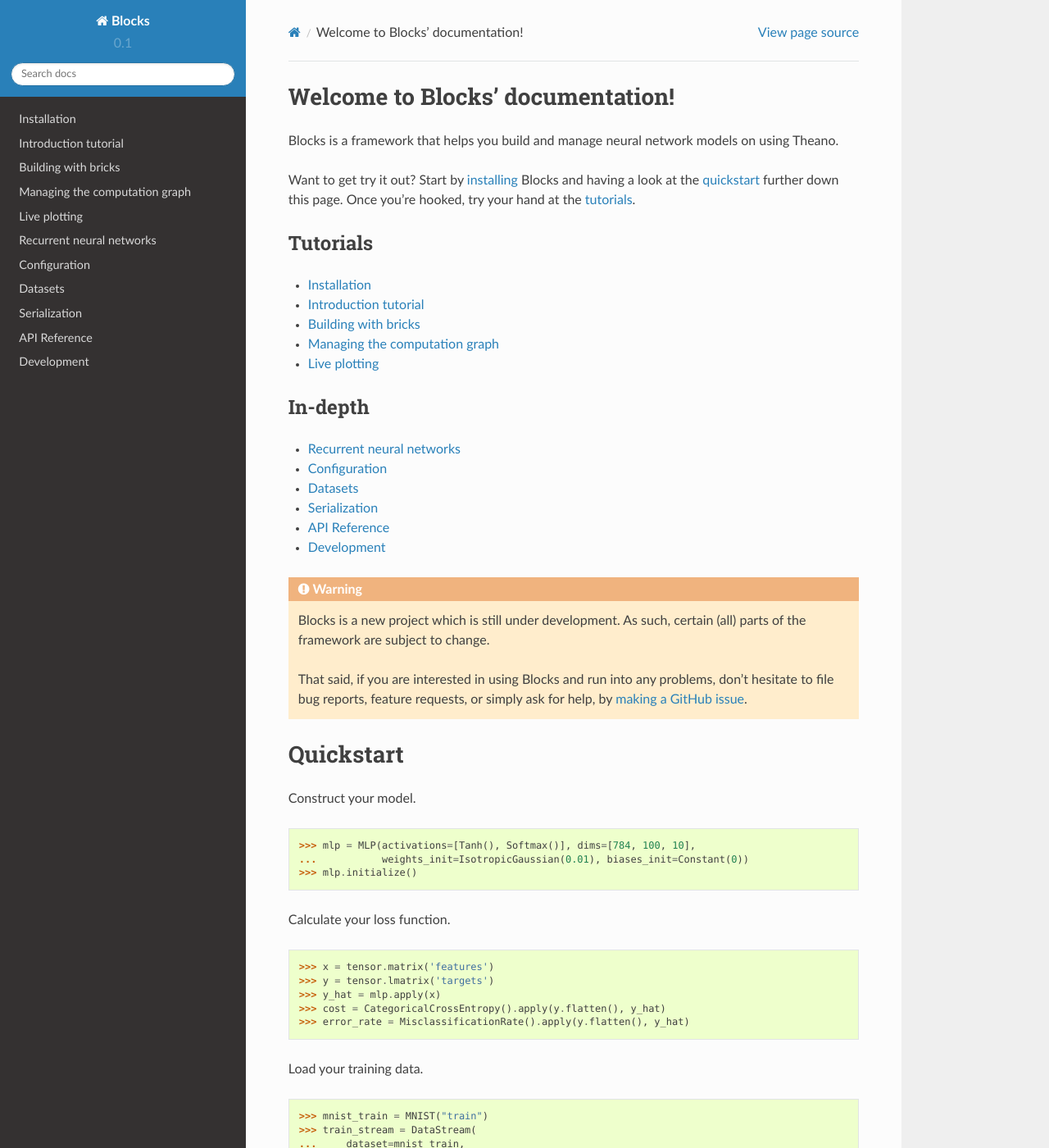
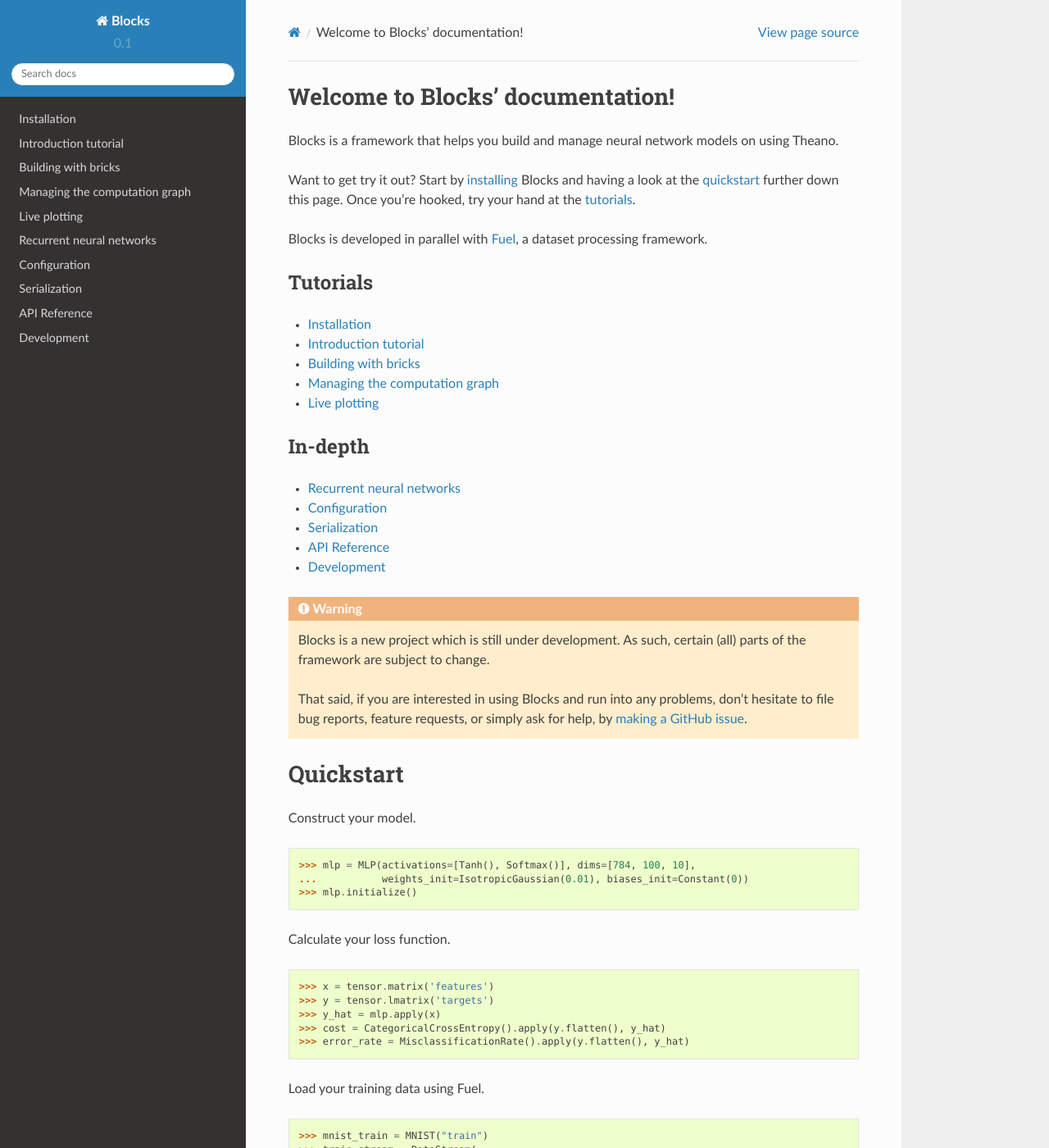
Before and after one commit to mila-iqia/blocks, a Sphinx documentation site: the page built from docs/index.rst, in a window 1280 px wide and 1400 px high. Shown: the whole window at 82% size. Built offline with Sphinx 7.4.7 and the Read the Docs theme 2.0.0, drawn with Linux system fonts in a browser that asks for light colours; some of the changed text lies outside the part shown.

Commit message:
Update docs

```diff
--- a/docs/index.rst
+++ b/docs/index.rst
@@ -6,6 +6,10 @@
 Want to get try it out? Start by :doc:`installing <setup>` Blocks and having a
 look at the :ref:`quickstart <quickstart>` further down this page. Once you're
 hooked, try your hand at the :ref:`tutorials <tutorials>`.
+
+Blocks is developed in parallel with Fuel_, a dataset processing framework.
+
+.. _Fuel: https://github.com/bartvm/fuel
 
 .. _tutorials:
 
@@ -27,7 +31,6 @@
 
    rnn
    configuration
-   datasets
    serialization
    api/index.rst
    development/index.rst
@@ -55,9 +58,9 @@
    >>> from blocks.bricks import MLP, Tanh, Softmax
    >>> from blocks.bricks.cost import CategoricalCrossEntropy, MisclassificationRate
    >>> from blocks.initialization import IsotropicGaussian, Constant
-   >>> from blocks.datasets.streams import DataStream
-   >>> from blocks.datasets.mnist import MNIST
-   >>> from blocks.datasets.schemes import SequentialScheme
+   >>> from fuel.streams import DataStream
+   >>> from fuel.datasets import MNIST
+   >>> from fuel.schemes import SequentialScheme
    >>> from blocks.extensions import FinishAfter, Printing
    >>> from blocks.extensions.monitoring import DataStreamMonitoring
    >>> from blocks.main_loop import MainLoop
@@ -76,7 +79,7 @@
 >>> cost = CategoricalCrossEntropy().apply(y.flatten(), y_hat)
 >>> error_rate = MisclassificationRate().apply(y.flatten(), y_hat)
 
-Load your training data.
+Load your training data using Fuel.
 
 >>> mnist_train = MNIST("train")
 >>> train_stream = DataStream(
--- a/docs/plotting.rst
+++ b/docs/plotting.rst
@@ -40,8 +40,8 @@
 We train on a 150 random points in :math:`[0, 1]`.
 
 >>> import numpy
->>> from blocks.datasets.streams import DataStream
->>> from blocks.datasets import ContainerDataset
+>>> from fuel.streams import DataStream
+>>> from fuel.datasets import ContainerDataset
 >>> sample = theano.tensor.scalar('data')
 >>> data_stream = DataStream(ContainerDataset(
 ...     numpy.random.rand(150).astype(theano.config.floatX)))
--- a/docs/tutorial.rst
+++ b/docs/tutorial.rst
@@ -156,7 +156,7 @@
 
 We want to train our model on the training set of MNIST.
 
->>> from blocks.datasets.mnist import MNIST
+>>> from fuel.datasets import MNIST
 >>> mnist = MNIST("train")
 
 Datasets only provide an interface to the data. For actual training, we will
@@ -165,8 +165,8 @@
 iteration scheme that iterates over our MNIST examples sequentially in batches
 of size 256.
 
->>> from blocks.datasets.streams import DataStream
->>> from blocks.datasets.schemes import SequentialScheme
+>>> from fuel.streams import DataStream
+>>> from fuel.schemes import SequentialScheme
 >>> data_stream = DataStream(mnist, iteration_scheme=SequentialScheme(
 ...     num_examples=mnist.num_examples, batch_size=256))
 
```
Also changed, not shown: other parts of docs/index.rst (+0 -1 lines), docs/api/datasets.rst (deleted, +0 -17 lines), docs/datasets.rst (deleted, +0 -64 lines).
